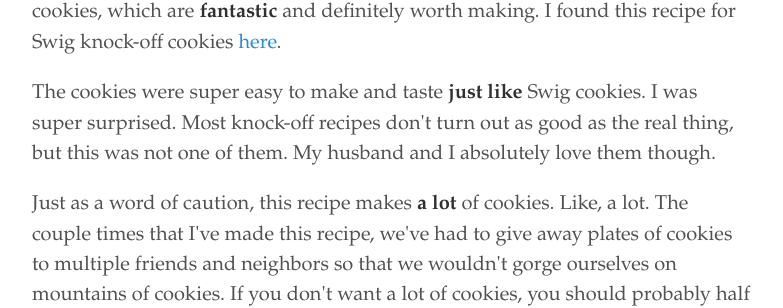
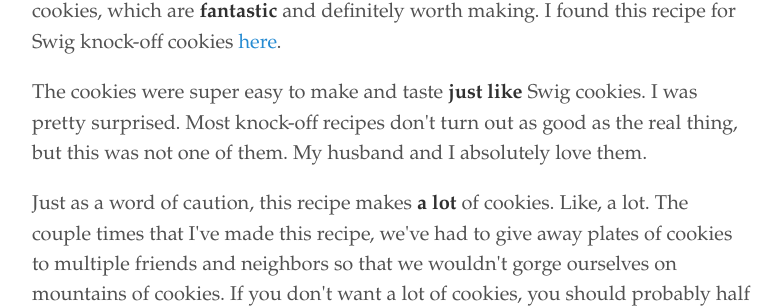
Before and after one commit to stephaniemillar/stephaniemillar.github.io, a Jekyll site: the page built from _posts/2014-12-17-Swig-Sugar-Cookies.md, in a window 1280 px wide and 900 px high, scrolled down 762 px. Shown: the part 177-485 px from the top of the window, without its empty margins (248-1031 px from the left). Built offline with Jekyll 4.4.1, drawn with Linux system fonts in a browser that asks for light colours; nearby versions of some CDN libraries; comment, search, counter and statistics services are not loaded.

Commit message:
Grammar mistakes...

```diff
--- a/_posts/2014-12-17-Swig-Sugar-Cookies.md
+++ b/_posts/2014-12-17-Swig-Sugar-Cookies.md
@@ -9,7 +9,7 @@ category:
 
 For those of you who don't know what Swig sugar cookies are, they are **the** best sugar cookies you will ever have. Swig cookies are made by a small business of the same name located in Provo and St. George, Utah. [Swig](http://www.swigstop.com/) is best known for its cookies, which are **fantastic** and definitely worth making. I found this recipe for Swig knock-off cookies [here](http://www.vintagerevivals.com/2013/03/swig-sugar-cookie-recipe-literally-best.html).
 
-The cookies were super easy to make and taste **just like** Swig cookies. I was super surprised. Most knock-off recipes don't turn out as good as the real thing, but this was not one of them. My husband and I absolutely love them though.
+The cookies were super easy to make and taste **just like** Swig cookies. I was pretty surprised. Most knock-off recipes don't turn out as good as the real thing, but this was not one of them. My husband and I absolutely love them.
 
 Just as a word of caution, this recipe makes **a lot** of cookies. Like, a lot. The couple times that I've made this recipe, we've had to give away plates of cookies to multiple friends and neighbors so that we wouldn't gorge ourselves on mountains of cookies. If you don't want a lot of cookies, you should probably half (or even quarter) the recipe.
 
```
